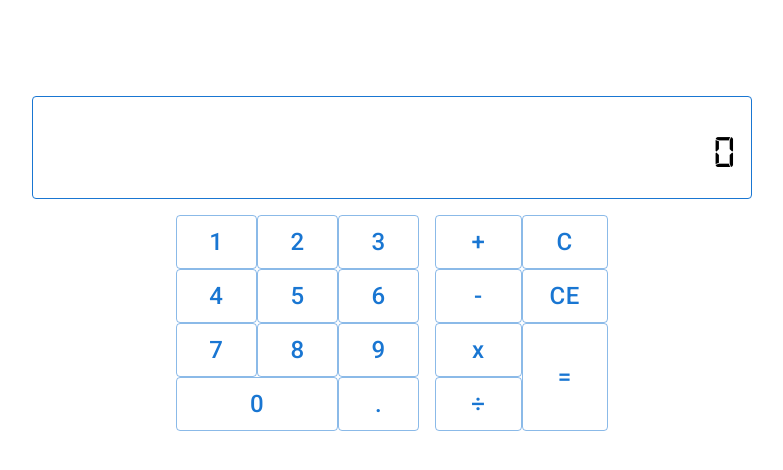
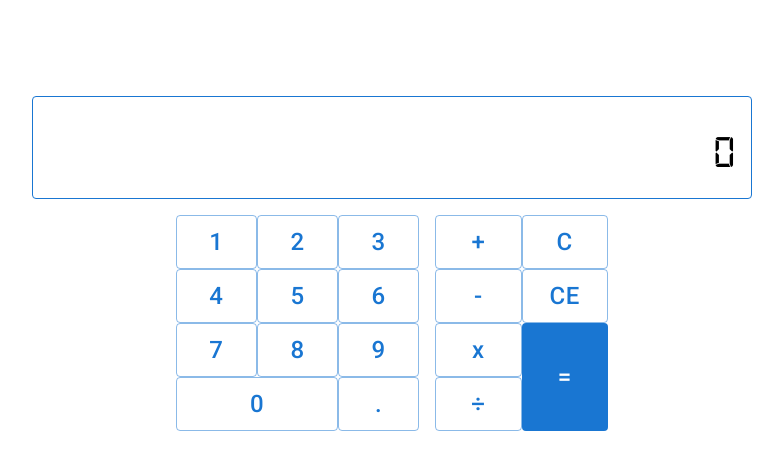
Before and after one commit to shard520/calc-app, a React (Create React App) app: page / in a window 1280 px wide. Shown: the top 470 px of the page, without its empty margins (248-1031 px from the left). Built offline with nearby package versions, Linux system fonts and the light colour scheme; the HTML template or start-up script is replaced by a standard one.

Commit message:
Change = button to contained style without elevation.

```diff
--- a/src/components/Operators.js
+++ b/src/components/Operators.js
@@ -64,7 +64,8 @@ const Operators = ({ updateDisplay, equalsClick, reset, cancelEntry }) => {
       <Button
         sx={{ gridColumn: '2 / span 1', gridRow: '3 / span 2' }}
         data-value="="
-        variant="outlined"
+        variant="contained"
+        disableElevation
         onClick={equalsClick}
       >
         =
```
